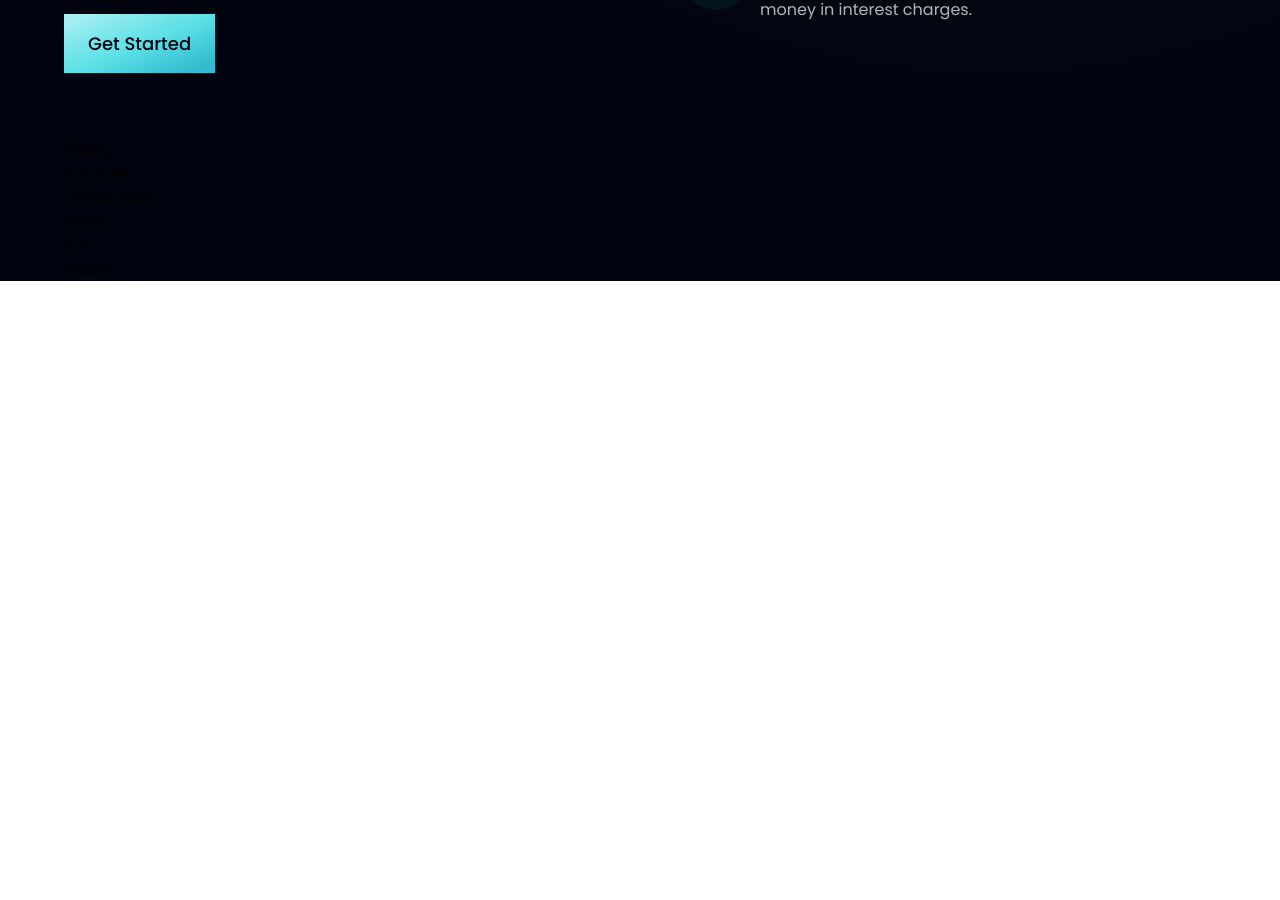
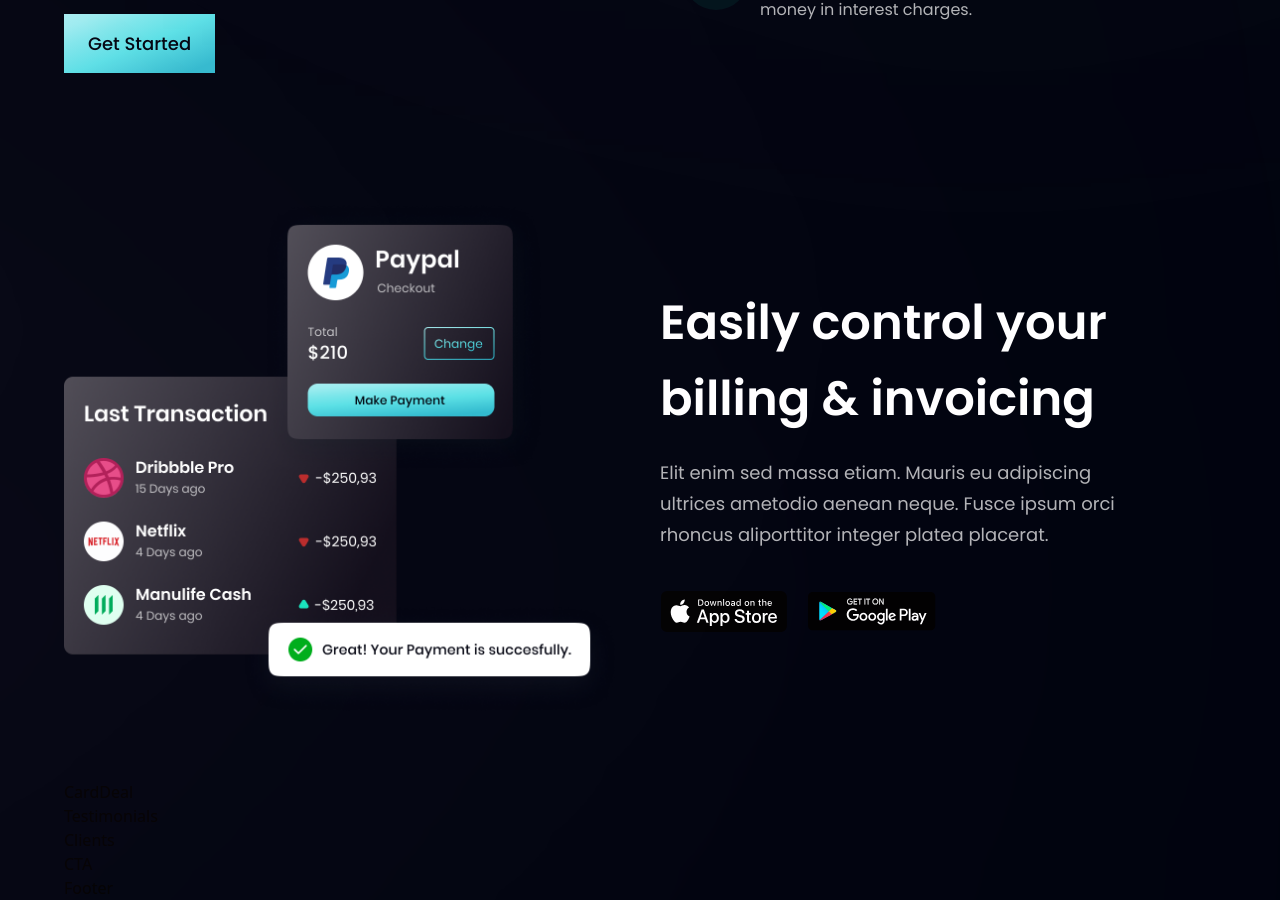
Before and after one commit to laesuddin/bank_app, a React (Vite) app: page / in a window 1280 px wide. Shown: the part 1409-2309 px from the top of the page. Before the commit the page ends 1690 px from the top, so only its background shows below. Built offline with nearby package versions, Linux system fonts and the light colour scheme.

Commit message:
Complete Billing section

```diff
--- a/src/components/Billing.jsx
+++ b/src/components/Billing.jsx
@@ -1,9 +1,27 @@
-import React from 'react'
+import { apple, bill, google } from "../assets"
+import styles, {layout} from "../style"
 
-const Billing = () => {
-  return (
-    <div>Billing</div>
+const Billing = () => (
+    <section id="product" className={layout.sectionReverse}>
+      <div className={layout.sectionImgReverse}>
+        <img src={bill} alt='billing' className="w-[100%] h-[100%] relative z-[5]"/>
+        <div className="absolute z-{3} -left-1/2 top-0 w-[50%] h-[50%] rounded-full white__gradient"/>
+        <div className="absolute z-{0} -left-1/2 bottom-0 w-[50%] h-[50%] rounded-full pink__gradient"/>
+      </div>
+
+      <div className={layout.sectionInfo}>
+        <h2 className={styles.heading2}>Easily control your <br className="sm:block hidden"/> billing & invoicing</h2>
+        <p className={`${styles.paragraph} max-w-[470px] mt-5`}>Elit enim sed massa etiam. Mauris eu adipiscing ultrices ametodio
+        aenean neque. Fusce ipsum orci rhoncus aliporttitor integer platea
+        placerat.</p>
+
+        <div className="flex flex-row flex-wrap sm:mt-10 mt-6">
+          <img src={apple} alt='apple_store' className='w-[128px] h-[42px] object-contain mr-5 cursor-pointer'/>
+          <img src={google} alt='apple_store' className='w-[128px] h-[42px] object-contain cursor-pointer'/>
+        </div>
+      </div>
+    </section>
   )
-}
+
 
 export default Billing
```
